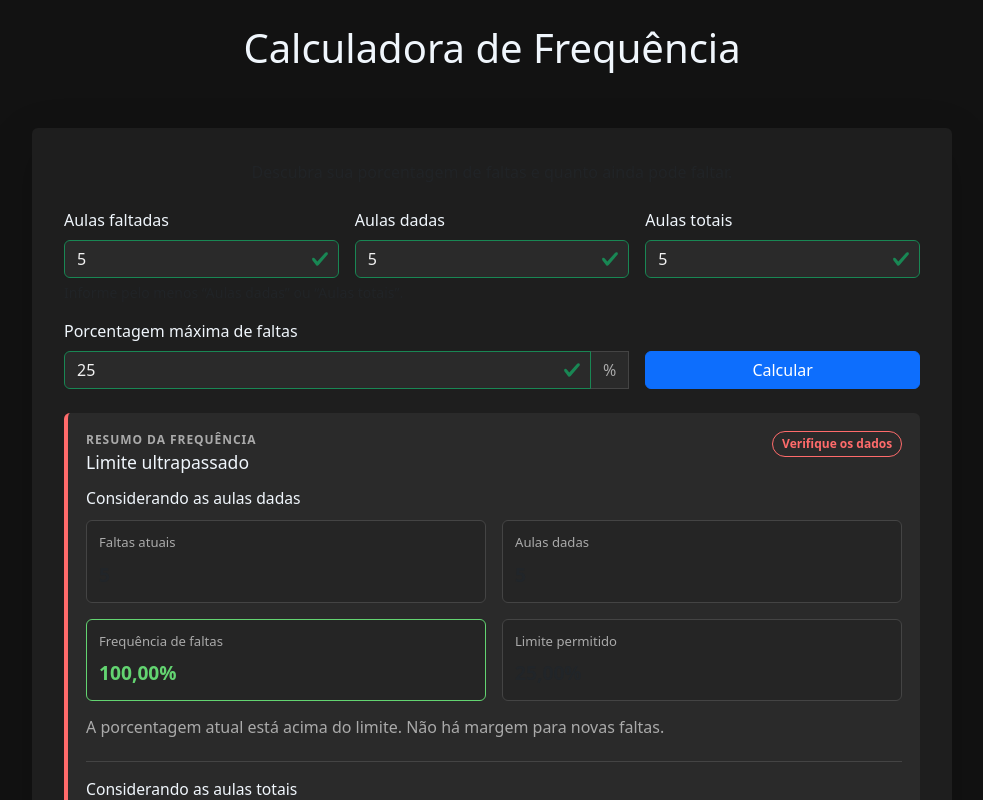
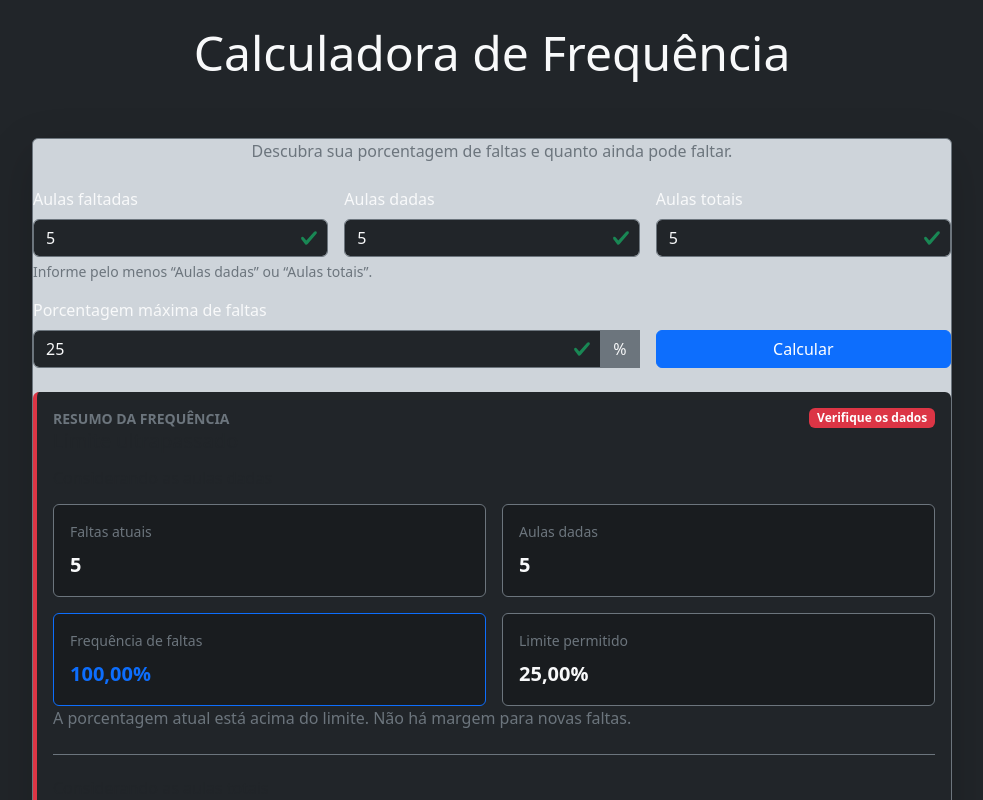
Before and after one commit to davi-furtado/calculadora-frequencia, a website: page index.html in a window 1280 px wide. Both pictures are taken after typing "5", "5", "5" into the empty fields and a click on the button "Calcular". Shown: the top 800 px of the page, without its empty margins (148-1131 px from the left). Drawn offline with nearby package versions, Linux system fonts and the light colour scheme.

Commit message:
style: priorizar componentes Bootstrap
Remover estilos visuais redundantes e usar utilitarios Bootstrap para layout, cores, estados e resultados. Integrar as alteracoes pendentes no mesmo commit.\n\nCo-authored-by: Copilot <223556219+Copilot@users.noreply.github.com>

```diff
--- a/css/style.css
+++ b/css/style.css
@@ -1,212 +1,11 @@
-:root {
-  --background: #121212;
-  --surface: #1e1e1e;
-  --input: #2a2a2a;
-  --border: #444;
-  --text: #f1f1f1;
-  --muted: #aaa;
-  --success: #63d471;
-  --warning: #ffd166;
-  --error: #ff6b6b;
+body {
+  min-height: 100vh;
 }
 
-body {
-  min-height: 100vh;
-  background: var(--background);
-  color: var(--text);
-}
-
-.card {
-  background-color: var(--surface) !important;
-  border-color: var(--border) !important;
-}
-
-h1,
-h2,
-h3,
-.form-label {
-  color: #f0f6fc;
-}
-
-.card {
+.calculadora-card {
   max-width: 920px;
-  margin: 0 auto;
-  padding: clamp(1.25rem, 3vw, 2rem);
-  background: var(--surface);
-}
-
-.form-control,
-.input-group-text {
-  border-color: var(--border);
-  background-color: var(--input);
-  color: var(--text);
-}
-
-.form-control::placeholder {
-  color: #777;
-}
-
-.form-control:focus {
-  border-color: var(--bs-primary);
-  background-color: var(--input);
-  color: var(--text);
-  box-shadow: 0 0 0 0.25rem rgb(13 110 253 / 25%);
-}
-
-.input-group-text {
-  color: var(--muted);
-}
-
-.resultado {
-  display: block;
-  padding: 1.125rem;
-  border-radius: var(--bs-border-radius);
-  background: var(--input);
 }
 
 .resultado:empty {
   display: none;
 }
-
-.resultado.sucesso {
-  border-left: 4px solid var(--success);
-}
-
-.resultado.aviso {
-  border-left: 4px solid var(--warning);
-}
-
-.resultado.erro {
-  border-left: 4px solid var(--error);
-}
-
-.resultado-cabecalho {
-  display: flex;
-  align-items: flex-start;
-  justify-content: space-between;
-  gap: 1rem;
-  margin-bottom: 1rem;
-}
-
-.resultado-etiqueta {
-  display: block;
-  margin-bottom: 0.2rem;
-  color: var(--muted);
-  font-size: 0.75rem;
-  font-weight: 700;
-  letter-spacing: 0.08em;
-  text-transform: uppercase;
-}
-
-.resultado h2 {
-  margin: 0;
-  font-size: 1.1rem;
-}
-
-.resultado-status {
-  flex-shrink: 0;
-  padding: 0.3rem 0.55rem;
-  border: 1px solid currentColor;
-  border-radius: 999px;
-  color: var(--success);
-  font-size: 0.75rem;
-  font-weight: 700;
-  line-height: 1.2;
-}
-
-.resultado.aviso .resultado-status {
-  color: var(--warning);
-}
-
-.resultado.erro .resultado-status {
-  color: var(--error);
-}
-
-.resultado-secao + .resultado-secao {
-  margin-top: 1.375rem;
-  padding-top: 1.125rem;
-  border-top: 1px solid var(--border);
-}
-
-.resultado-secao h3 {
-  margin: 0 0 0.75rem;
-  font-size: 0.98rem;
-}
-
-.resultado-metricas {
-  margin-bottom: 0.875rem;
-}
-
-.metrica {
-  display: flex;
-  min-height: 72px;
-  flex-direction: column;
-  justify-content: space-between;
-  gap: 0.5rem;
-  padding: 0.75rem;
-  border: 1px solid var(--border);
-  border-radius: var(--bs-border-radius);
-  background: rgb(0 0 0 / 12%);
-}
-
-.metrica span {
-  color: var(--muted);
-  font-size: 0.82rem;
-}
-
-.metrica strong {
-  font-size: 1.2rem;
-}
-
-.metrica-destaque {
-  border-color: currentColor;
-  color: var(--success);
-}
-
-.resultado.aviso .metrica-destaque {
-  color: var(--warning);
-}
-
-.resultado-destaque {
-  display: flex;
-  flex-direction: column;
-  gap: 0.2rem;
-  margin-top: 0.875rem;
-  padding: 0.875rem;
-  border-radius: var(--bs-border-radius);
-  background: rgb(99 212 113 / 10%);
-}
-
-.resultado-destaque span,
-.resultado-destaque small,
-.resultado-ajuda {
-  color: var(--muted);
-}
-
-.resultado-destaque strong {
-  color: var(--success);
-  font-size: 1.35rem;
-}
-
-.resultado.aviso .resultado-destaque {
-  background: rgb(255 209 102 / 10%);
-}
-
-.resultado.aviso .resultado-destaque strong {
-  color: var(--warning);
-}
-
-.resultado .erro-texto {
-  color: var(--error);
-  font-weight: 600;
-}
-
-@media (max-width: 575.98px) {
-  .resultado-cabecalho {
-    flex-direction: column;
-  }
-
-  .resultado-status {
-    align-self: flex-start;
-  }
-}
--- a/index.html
+++ b/index.html
@@ -11,46 +11,46 @@
     <script src="js/script.js" defer></script>
   </head>
 
-  <body>
+  <body class="bg-dark text-light">
     <header class="container pt-4 text-center">
-      <h1>Calculadora de Frequência</h1>
+      <h1 class="display-5">Calculadora de Frequência</h1>
     </header>
 
     <main class="container py-4 py-md-5">
-      <section id="calculadora" class="card border-0 shadow-lg">
+      <section id="calculadora" class="calculadora-card card mx-auto border-secondary shadow-lg bg-dark-subtle">
         <header class="text-center mb-4">
-          <p class="text-body-secondary mb-0">Descubra sua porcentagem de faltas e quanto ainda pode faltar.</p>
+          <p class="text-secondary mb-0">Descubra sua porcentagem de faltas e quanto ainda pode faltar.</p>
         </header>
 
         <form id="formulario" class="needs-validation" novalidate>
           <div class="row g-3">
             <div class="col-12 col-md-4">
-              <label class="form-label" for="faltadas">Aulas faltadas</label>
-              <input class="form-control" type="number" id="faltadas" min="0" step="1" required>
+              <label class="form-label text-light" for="faltadas">Aulas faltadas</label>
+              <input class="form-control bg-dark text-light border-secondary" type="number" id="faltadas" min="0" step="1" required>
               <div class="invalid-feedback">Informe a quantidade de aulas faltadas.</div>
             </div>
 
             <div class="col-12 col-md-4">
-              <label class="form-label" for="dadas">Aulas dadas</label>
-              <input class="form-control" type="number" id="dadas" min="1" step="1" placeholder="Opcional">
+              <label class="form-label text-light" for="dadas">Aulas dadas</label>
+              <input class="form-control bg-dark text-light border-secondary" type="number" id="dadas" min="1" step="1" placeholder="Opcional">
               <div class="invalid-feedback">Informe um valor válido para as aulas dadas.</div>
             </div>
 
             <div class="col-12 col-md-4">
-              <label class="form-label" for="totais">Aulas totais</label>
-              <input class="form-control" type="number" id="totais" min="1" step="1" placeholder="Opcional">
+              <label class="form-label text-light" for="totais">Aulas totais</label>
+              <input class="form-control bg-dark text-light border-secondary" type="number" id="totais" min="1" step="1" placeholder="Opcional">
               <div class="invalid-feedback">Informe um valor válido para as aulas totais.</div>
             </div>
           </div>
 
-          <p class="form-text mb-3">Informe pelo menos “Aulas dadas” ou “Aulas totais”.</p>
+          <p class="form-text text-secondary mb-3">Informe pelo menos “Aulas dadas” ou “Aulas totais”.</p>
 
           <div class="row g-3 align-items-end">
             <div class="col-12 col-md-8">
-              <label class="form-label" for="maxFaltas">Porcentagem máxima de faltas</label>
+              <label class="form-label text-light" for="maxFaltas">Porcentagem máxima de faltas</label>
               <div class="input-group">
-                <input class="form-control" type="number" id="maxFaltas" min="0" max="100" step="0.01" value="25" required>
-                <span class="input-group-text">%</span>
+                <input class="form-control bg-dark text-light border-secondary" type="number" id="maxFaltas" min="0" max="100" step="0.01" value="25" required>
+                <span class="input-group-text bg-secondary text-light border-secondary">%</span>
                 <div class="invalid-feedback">Informe uma porcentagem entre 0% e 100%.</div>
               </div>
             </div>
@@ -65,7 +65,7 @@
       </section>
     </main>
 
-    <footer class="container py-4 text-center text-body-secondary">
+    <footer class="container py-4 text-center text-secondary">
       <small>Calculadora de Frequência</small>
     </footer>
 
--- a/js/script.js
+++ b/js/script.js
@@ -109,14 +109,19 @@ function aplicarValidacao(erros) {
 }
 
 function mostrarResultado(tipo, titulo, conteudo) {
-  resultado.className = `resultado ${tipo} mt-4`
+  const estilos = {
+    sucesso: 'border-success',
+    aviso: 'border-warning',
+    erro: 'border-danger'
+  }
+  resultado.className = `resultado mt-4 p-3 border-start border-4 rounded bg-dark ${estilos[tipo]}`
   resultado.innerHTML = `
-    <div class="resultado-cabecalho">
+    <div class="d-flex flex-wrap align-items-start justify-content-between gap-3 mb-3">
       <div>
-        <span class="resultado-etiqueta">Resumo da frequência</span>
-        <h2>${titulo}</h2>
+        <span class="d-block small text-secondary text-uppercase fw-bold">Resumo da frequência</span>
+        <h2 class="h5 mb-0">${titulo}</h2>
       </div>
-      <span class="resultado-status">${tipo === 'sucesso' ? 'Dentro do limite' : tipo === 'aviso' ? 'Atenção' : 'Verifique os dados'}</span>
+      <span class="badge text-bg-${tipo === 'sucesso' ? 'success' : tipo === 'aviso' ? 'warning' : 'danger'}">${tipo === 'sucesso' ? 'Dentro do limite' : tipo === 'aviso' ? 'Atenção' : 'Verifique os dados'}</span>
     </div>
     ${conteudo}
   `
@@ -125,9 +130,9 @@ function mostrarResultado(tipo, titulo, conteudo) {
 function criarMetrica(rotulo, valor, destaque = false) {
   return `
     <div class="col-12 col-sm-6">
-      <div class="metrica h-100${destaque ? ' metrica-destaque' : ''}">
-        <span>${rotulo}</span>
-        <strong>${valor}</strong>
+      <div class="h-100 d-flex flex-column justify-content-between gap-2 p-3 border rounded bg-black bg-opacity-25${destaque ? ' border-primary' : ' border-secondary'}">
+        <span class="small text-secondary">${rotulo}</span>
+        <strong class="${destaque ? 'text-primary' : 'text-light'} fs-5">${valor}</strong>
       </div>
     </div>
   `
@@ -164,8 +169,8 @@ formulario.addEventListener('submit', (event) => {
     mostrarResultado(
       'erro',
       'Dados inválidos',
-      `<p class="erro-texto">${erro.mensagem}</p>
-       <p class="resultado-ajuda">Revise os campos informados e tente novamente.</p>`
+      `<p class="text-danger fw-semibold">${erro.mensagem}</p>
+       <p class="text-secondary mb-0">Revise os campos informados e tente novamente.</p>`
     )
     return
   }
@@ -182,9 +187,9 @@ formulario.addEventListener('submit', (event) => {
     porcentagemAtual = calcularPorcentagem(faltadas, dadas)
     limiteUltrapassado = porcentagemAtual > maxFaltas
     conteudo += `
-      <section class="resultado-secao">
-        <h3>Considerando as aulas dadas</h3>
-        <div class="resultado-metricas row g-3">
+      <section>
+        <h3 class="h6 mb-3">Considerando as aulas dadas</h3>
+        <div class="row g-3">
           ${criarMetrica('Faltas atuais', formatarNumero(faltadas))}
           ${criarMetrica('Aulas dadas', formatarNumero(dadas))}
           ${criarMetrica('Frequência de faltas', `${formatarNumero(porcentagemAtual, 2)}%`, true)}
@@ -193,13 +198,13 @@ formulario.addEventListener('submit', (event) => {
     `
     if (limiteUltrapassado) {
       conteudo += `
-        <p class="resultado-ajuda">
+        <p class="text-secondary">
           A porcentagem atual está acima do limite. Não há margem para novas faltas.
         </p>
       `
     } else if (porcentagemAtual === maxFaltas) {
       conteudo += `
-        <p class="resultado-ajuda">
+        <p class="text-secondary">
           Você atingiu o limite de <strong>${formatarNumero(maxFaltas, 2)}%</strong>.
           Não há margem para novas faltas sem ultrapassá-lo.
         </p>
@@ -207,9 +212,9 @@ formulario.addEventListener('submit', (event) => {
     } else {
       const faltasPossiveis = calcularFaltasPossiveis(faltadas, dadas, limite)
       conteudo += `
-        <div class="resultado-destaque">
-          <span>Margem para novas faltas</span>
-          <strong>${formatarQuantidade(faltasPossiveis, 'aula')}</strong>
+        <div class="alert alert-success mt-3 mb-0">
+          <span class="d-block">Margem para novas faltas</span>
+          <strong class="d-block fs-5">${formatarQuantidade(faltasPossiveis, 'aula')}</strong>
           <small>considerando as aulas já dadas</small>
         </div>
       `
@@ -226,9 +231,9 @@ formulario.addEventListener('submit', (event) => {
     const faltasRestantes = calcularFaltasRestantes(faltadas, totais, limite)
     const aulasRestantes = Number.isFinite(dadas) ? totais - dadas : null
     conteudo += `
-      <section class="resultado-secao">
-        <h3>Considerando as aulas totais</h3>
-        <div class="resultado-metricas resultado-metricas-totais row g-3">
+      <section class="mt-4 pt-4 border-top border-secondary">
+        <h3 class="h6 mb-3">Considerando as aulas totais</h3>
+        <div class="row g-3">
           ${criarMetrica('Aulas totais', formatarNumero(totais))}
           ${criarMetrica('Máximo de faltas', formatarNumero(maximoDeFaltas))}
           ${criarMetrica('Faltas restantes', formatarNumero(faltasRestantes), true)}
@@ -250,7 +255,7 @@ formulario.addEventListener('submit', (event) => {
           mensagemAulasRestantes = `Ainda há ${formatarQuantidade(aulasRestantes, 'aula')} previstas para a disciplina.`
       }
       conteudo += `
-        <p class="resultado-ajuda">
+        <p class="text-secondary mb-0">
           ${mensagemAulasRestantes}
         </p>
       `
```
